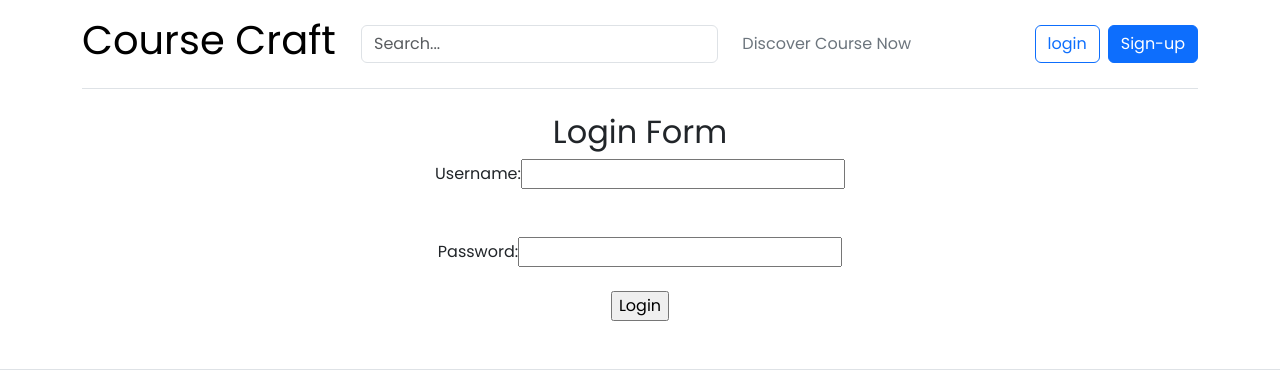
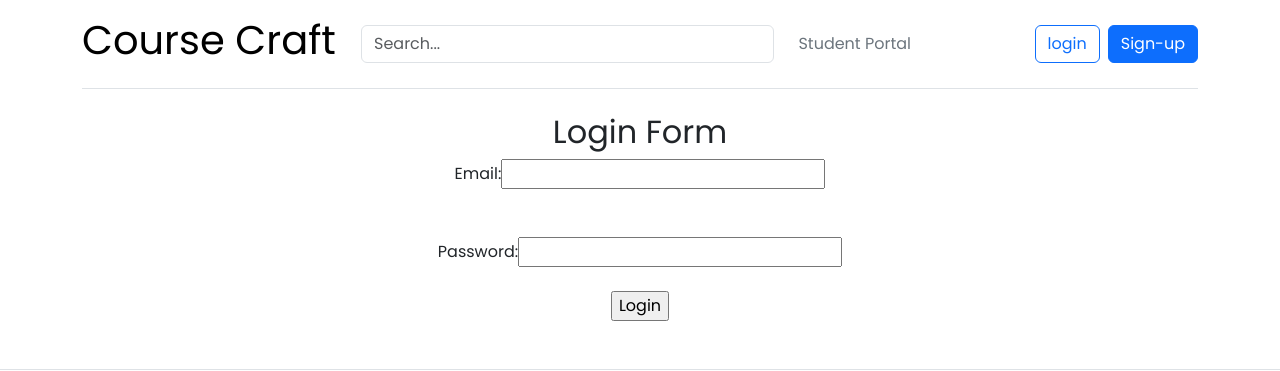
Before and after one commit to KeLsGaming23/CourseCraft, a React (Create React App) app: page /loginPage in a window 1280 px wide. Shown: the top 371 px of the page. Built offline with nearby package versions, Linux system fonts and the light colour scheme.

Commit message:
Fix Login from BackEnd

```diff
--- a/package.json
+++ b/package.json
@@ -6,6 +6,7 @@
     "@testing-library/jest-dom": "^5.16.5",
     "@testing-library/react": "^13.4.0",
     "@testing-library/user-event": "^13.5.0",
+    "axios": "^1.4.0",
     "react": "^18.2.0",
     "react-dom": "^18.2.0",
     "react-router-dom": "^6.10.0",
--- a/public/index.html
+++ b/public/index.html
@@ -7,6 +7,7 @@
   <meta name="viewport" content="width=device-width, initial-scale=1" />
   <meta name="theme-color" content="#000000" />
   <meta name="description" content="Web site created using create-react-app" />
+  <meta name="csrf-token" content="{{ csrf_token() }}">
   <link rel="apple-touch-icon" href="%PUBLIC_URL%/logo192.png" />
   <!--
       manifest.json provides metadata used when your web app is installed on a
--- a/src/components/header/Avatar.js
+++ b/src/components/header/Avatar.js
@@ -1,25 +1,27 @@
-import { useContext } from "react";
+import { useState, useEffect, useContext } from "react";
 import { LoginContext } from "../../context/LoginContext";
 
 function Avatar() {
-    const {setIsLogin, setUserRole} = useContext(LoginContext);
-    function handleLogout(e){
-        e.preventDefault();
-        setUserRole("Not Login")
-        setIsLogin(false)
+    const {user, setUser} = useContext(LoginContext);
+    function handleSignOut(e){
+      e.preventDefault();
+      if(user!==null){
+        setUser(null);
+      }
     }
     return (
         <>
             <div className="dropdown text-end">
                 <a href="#" className="d-block link-dark text-decoration-none dropdown-toggle" data-bs-toggle="dropdown" aria-expanded="false">
                     <img src="https://github.com/mdo.png" alt="mdo" width="32" height="32" className="rounded-circle" />
+                    {user!==null ? user.name: ""}
                 </a>
                 <ul className="dropdown-menu text-small">
-                    <li><a className="dropdown-item" href="#">New project...</a></li>
-                    <li><a className="dropdown-item" href="#">Settings</a></li>
-                    <li><a className="dropdown-item" href="#">Profile</a></li>
+                    <li><a className="dropdown-item" href="#ID">New project...</a></li>
+                    <li><a className="dropdown-item" href="#ID">Settings</a></li>
+                    <li><a className="dropdown-item" href="#ID">Profile</a></li>
                     <li><hr className="dropdown-divider" /></li>
-                    <li><a className="dropdown-item" href="#ID" onClick={handleLogout}>Sign out</a></li>
+                    <li><a className="dropdown-item" onClick={handleSignOut} >Sign out</a></li>
                 </ul>
             </div>
         </>
--- a/src/components/header/LoginRegisterButton.js
+++ b/src/components/header/LoginRegisterButton.js
@@ -3,9 +3,9 @@ function LoginRegisterButton() {
     return (
         <>
             <div className="col-md-3 text-end">
-                <a href="http://127.0.0.1:8000/login" type="button" className="btn btn-outline-primary me-2">
+                <Link to="/loginPage" type="button" className="btn btn-outline-primary me-2">
                     login
-                </a>
+                </Link>
                 <button type="button" className="btn btn-primary">Sign-up</button>
             </div>
         </>
--- a/src/components/header/NavBar.js
+++ b/src/components/header/NavBar.js
@@ -3,8 +3,12 @@ import Avatar from "./Avatar";
 import LoginRegisterButton from "./LoginRegisterButton";
 import { useContext } from "react";
 import { LoginContext } from "../../context/LoginContext";
+
 function NavBar() {
-    const { isLogin, userRole } = useContext(LoginContext);
+  const {user} = useContext(LoginContext);
+  if(user!==null){
+    console.log(user.name);
+  }
   return (
     <>
       <div className="container">
@@ -22,21 +26,16 @@ function NavBar() {
             <ul className="nav col-12 col-md-auto mb-2 justify-content-center mb-md-0">
               <li>
                 <Link to="/secondMain" className="nav-link px-2 link-secondary">
-                                    {userRole === "student"
-                                        ? "Student Portal"
-                                        : userRole === "instructor"
-                                            ? "Instructor Portal"
-                                            : userRole === "admin"
-                                                ? "Admin Portal"
-                                                : "Discover Course Now"}
+                  Student Portal
                 </Link>
               </li>
             </ul>
           </div>
-                    {isLogin ? <Avatar /> : <LoginRegisterButton />}
+          {user!==null ? <Avatar /> : <LoginRegisterButton />}
         </header>
       </div>
     </>
   );
 }
+
 export default NavBar;
--- a/src/components/main/Suggested.js
+++ b/src/components/main/Suggested.js
@@ -29,9 +29,6 @@ function Suggested() {
                                 />
                             ))
                         }
-                        <Card />
-                        <Card />
-                        <Card />
                     </div>
                 </div>
             </div>
--- a/src/components/main/card/Card.js
+++ b/src/components/main/card/Card.js
@@ -11,16 +11,16 @@ function Card(props) {
                     </Link>
                     <div className="card-body">
                         <Link to="/coursePage" className="d-inline-flex link-body-emphasis text-decoration-none">
-                            <h5 class="card-title">{props.title}</h5>
+                            <h5 className="card-title">{props.title}</h5>
                         </Link>
                         <p className="card-text">{props.description}</p>
                         <div className="d-flex justify-content-between align-items-center">
                             <div className="btn-group">
-                                <i class="fa-solid fa-star"></i>
-                                <i class="fa-solid fa-star"></i>
-                                <i class="fa-solid fa-star"></i>
-                                <i class="fa-solid fa-star"></i>
-                                <i class="fa-solid fa-star"></i>
+                                <i className="fa-solid fa-star"></i>
+                                <i className="fa-solid fa-star"></i>
+                                <i className="fa-solid fa-star"></i>
+                                <i className="fa-solid fa-star"></i>
+                                <i className="fa-solid fa-star"></i>
                             </div>
                             <small className="text-body-secondary">Free/Paid</small>
                         </div>
--- a/src/components/pages/LoginPage.js
+++ b/src/components/pages/LoginPage.js
@@ -1,46 +1,69 @@
-import { useContext } from "react";
+import { useContext, useState } from "react";
 import { LoginContext } from "../../context/LoginContext";
-import { useNavigate } from "react-router-dom";
-
 
 function LoginPage() {
-	const { setIsLogin, setUserRole } = useContext(LoginContext);
-	const navigate = useNavigate();
-	function handleLogin(e) {
-		e.preventDefault();
-		const username = e.target.username.value;
-		const password = e.target.password.value;
+  const [email, setEmail] = useState("");
+  const [password, setPassword] = useState("");
+  const [error, setError] = useState("");
+  const {user, setUser} = useContext(LoginContext);
 
-		if (username === "student" && password === "student") {
-			setUserRole("student");
-			setIsLogin(true);
-		} else if (username === "instructor" && password === "instructor") {
-			setUserRole("instructor");
-			setIsLogin(true);
-		} else if (username === "admin" && password === "admin") {
-			setUserRole("admin");
-			setIsLogin(true);
-		} else {
-			setUserRole("Not Login");
-			setIsLogin(false);
+  const handleSubmit = async (event) => {
+    event.preventDefault();
+    try {
+      const response = await fetch("http://127.0.0.1:8000/api/login", {
+        method: "POST",
+        headers: {
+          "Content-Type": "application/json",
+        },
+        body: JSON.stringify({ email, password }),
+      });
+      const data = await response.json();
+      console.log(data);
+      setUser(data.user);
+    } catch (error) {
+      setError("Invalid email or password");
     }
-
-		navigate("/");
-	}
+  };
 
   return (
     <>
       <div className="text-center">
         <h2>Login Form</h2>
-				<form onSubmit={handleLogin}>
-					<label htmlFor="username">Username:</label>
-					<input type="text" id="username" name="username" /><br /><br /><br />
+        <form onSubmit={handleSubmit}>
+          <label htmlFor="username">Email:</label>
+          <input
+            type="email"
+            id="email"
+            name="email"
+            value={email}
+            onChange={(event) => setEmail(event.target.value)}
+            required
+          />
+          <br />
+          <br />
+          <br />
           <label htmlFor="password">Password:</label>
-					<input type="password" id="password" name="password" /><br /><br />
+          <input
+            type="password"
+            id="password"
+            name="password"
+            value={password}
+            onChange={(event) => setPassword(event.target.value)}
+            required
+          />
+          <br />
+          <br />
+          <div style={{ color: "red" }}>{error}</div>
           <input type="submit" value="Login" />
         </form>
+        {user && (
+          <div>
+            Logged in as {user.email}, name: {user.name}
+          </div>
+        )}
       </div>
     </>
   );
 }
+
 export default LoginPage;
--- a/src/context/LoginContext.js
+++ b/src/context/LoginContext.js
@@ -6,13 +6,15 @@ export const MyProvider = (props) => {
     const [redirectFromHome, setRedirectFromHome] = useState(false);
     const [isEnroll, setIsEnroll] = useState(false);
     const [userRole, setUserRole] = useState("Not Login");
+    const [user, setUser] = useState(null);
     return(
         <>
             <LoginContext.Provider value={{
                 isLogin, setIsLogin,
                 redirectFromHome, setRedirectFromHome,
                 isEnroll, setIsEnroll,
-                userRole, setUserRole }}>
+                userRole, setUserRole,
+                user, setUser }}>
             {props.children}
             </LoginContext.Provider>
         </>
```
Also changed, not shown: 1 other file (tests, documents, lock files or other folders). Lines whose indentation alone changed are shown as unchanged.
